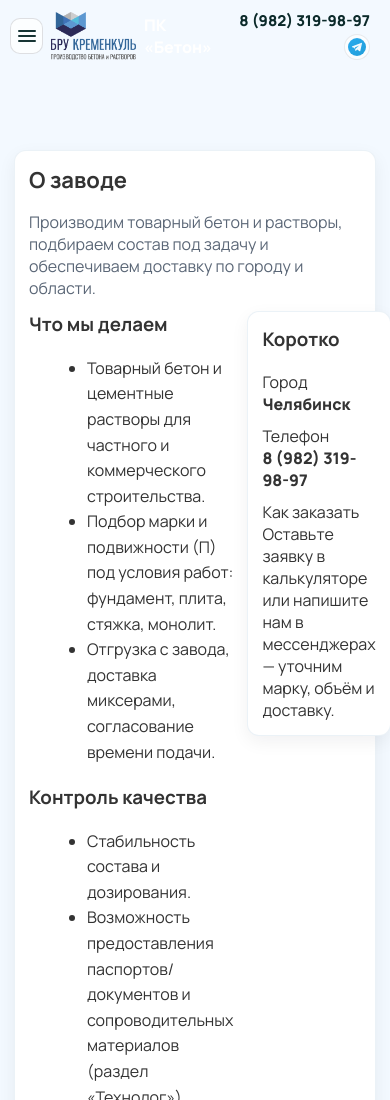
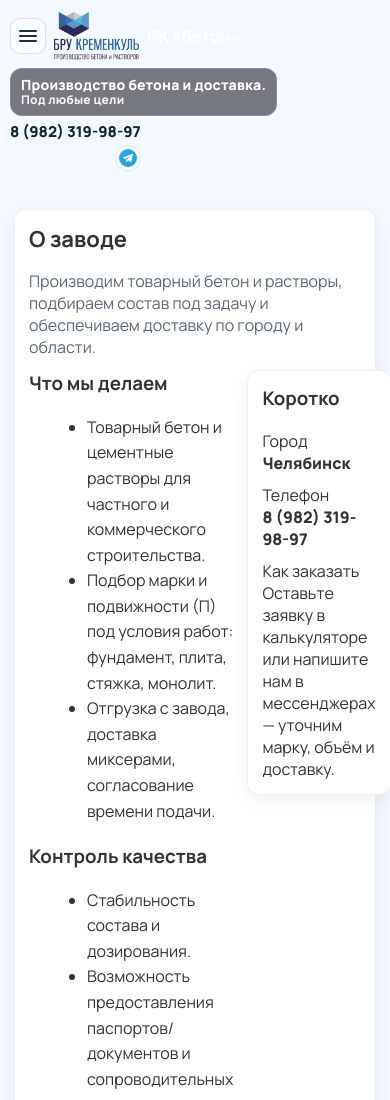
Before and after one commit to IMNJL/concrete_factory, a plain HTML site: page frontend/about.html in a window 390 px wide. Shown: the top 1100 px of the page. Drawn offline with Linux system fonts and the light colour scheme; files whose address does not match are found by name.

Commit message:
<10.02.2026 16:41> <some frontend fix>

```diff
--- a/frontend/css/styles.css
+++ b/frontend/css/styles.css
@@ -126,14 +126,14 @@ header.site-header {
 }
 
 .header-slogan-title {
-  font-size: clamp(15px, 1.8vw, 26px);
-  color: rgb(85, 0, 119);
+  font-size: 22px;
+  color: #ffffff;
 }
 
 .header-slogan-sub {
-  font-size: clamp(13px, 1.6vw, 24px);
+  font-size: 18px;
   opacity: 0.95;
-  color: rgb(85, 0, 119);
+  color: #ffffff;
 }
 
 .header-contact-block {
@@ -836,32 +836,47 @@ footer {
   }
 }
 
-/* Mobile/landscape compact navigation: burger + drawer (TBank-like) */
-@media (max-width: 760px), (max-height: 520px) {
-  .menu-btn {
-    display: inline-flex;
-  }
-
-  .header-nav {
-    display: none;
-  }
-
-  :root {
-    --header-offset: 110px;
-  }
-
-  .header-slogan {
-    display: none;
-  }
+/* Mobile navigation: burger + sheet; slogan stays but becomes compact */
+@media (max-width: 760px) {
+  .menu-btn { display: inline-flex; }
+  .header-nav { display: none; }
 
   .header-top {
     grid-template-columns: 1fr auto;
+    column-gap: 10px;
+    row-gap: 8px;
     padding: 8px 12px 10px;
+    align-items: center;
   }
 
-  .logo {
-    margin-left: 0;
+  .logo { margin-left: 0; }
+
+  .header-slogan {
+    grid-column: 1 / -1;
+    text-align: left;
+    text-transform: none;
+    letter-spacing: 0.2px;
+    text-shadow: none;
+    background: rgba(13, 17, 23, 0.55);
+    border: 1px solid rgba(255, 255, 255, 0.14);
+    border-radius: 12px;
+    padding: 8px 10px;
   }
+
+  .header-slogan-title { font-size: 14px; }
+  .header-slogan-sub { font-size: 12px; opacity: 0.92; }
+}
+
+/* Landscape phones: keep header short so content is visible */
+@media (max-height: 520px) and (max-width: 900px) {
+  .menu-btn { display: inline-flex; }
+  .header-nav { display: none; }
+  .header-slogan { display: none; }
+
+  header.site-header { padding-top: 6px; }
+  .header-top { padding: 6px 10px 8px; row-gap: 6px; }
+  .logo img { height: 46px; }
+  .header-city { display: none; }
 }
 
 @media (max-width: 820px) {
@@ -888,23 +903,14 @@ footer {
   }
 }
 
-/* Phone header compact mode: keep everything in one row */
 @media (max-width: 520px) {
-  :root {
-    --header-offset: 140px;
-  }
-
   header.site-header {
     padding-top: 6px;
   }
 
   .header-top {
-    grid-template-columns: auto 1fr auto;
-    row-gap: 0;
-    column-gap: 10px;
-    align-items: center;
-    padding: 6px 10px 8px;
-    justify-items: stretch;
+    padding: 6px 10px 10px;
+    row-gap: 8px;
   }
 
   .logo {
@@ -913,12 +919,7 @@ footer {
   }
 
   .logo img {
-    height: 52px;
-  }
-
-  /* Hide slogan on phones to prevent header growth */
-  .header-slogan {
-    display: none;
+    height: 48px;
   }
 
   .header-contact-block {
@@ -952,15 +953,6 @@ footer {
   .messenger img {
     width: 18px;
     height: 18px;
-  }
-
-  .header-nav {
-    padding: 8px 10px;
-    gap: 10px;
-  }
-
-  .header-nav a {
-    font-size: 13px;
   }
 
   /* Price header (sales phone) */
--- a/frontend/js/main.js
+++ b/frontend/js/main.js
@@ -146,6 +146,7 @@ document.addEventListener('DOMContentLoaded', ()=>{
       requestAnimationFrame(()=> overlay.classList.add('is-open'))
       menuBtn.setAttribute('aria-expanded', 'true')
       document.body.style.overflow = 'hidden'
+      syncHeaderOffset()
     }
 
     function closeMenu(){
@@ -155,6 +156,7 @@ document.addEventListener('DOMContentLoaded', ()=>{
       // wait for transition before hiding
       window.setTimeout(()=>{
         overlay.hidden = true
+        syncHeaderOffset()
       }, 200)
     }
 
@@ -183,6 +185,15 @@ document.addEventListener('DOMContentLoaded', ()=>{
     document.addEventListener('keydown', (e)=>{
       if(e.key === 'Escape' && !overlay.hidden) closeMenu()
     })
+  }
+
+  function syncHeaderOffset(){
+    const header = document.querySelector('header.site-header')
+    if(!header) return
+    const h = header.offsetHeight
+    // small breathing room so anchors don't stick to the header
+    const px = Math.max(0, Math.round(h + 10))
+    document.documentElement.style.setProperty('--header-offset', `${px}px`)
   }
 
   function formatRubles(n){
@@ -1223,6 +1234,12 @@ document.addEventListener('DOMContentLoaded', ()=>{
   }
 
   // --- Init ---
+  // Keep layout stable with fixed header (zoom/orientation changes)
+  syncHeaderOffset()
+  window.addEventListener('load', syncHeaderOffset, { passive: true })
+  window.addEventListener('resize', syncHeaderOffset, { passive: true })
+  window.addEventListener('orientationchange', syncHeaderOffset, { passive: true })
+
   initMobileMenu()
   renderPriceTable()
   loadPriceCatalog().then(()=>hydrateAllTypeRows())
```
